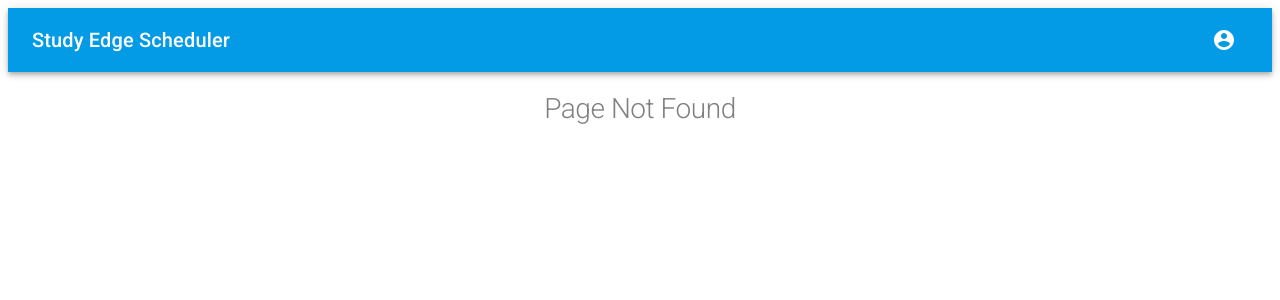
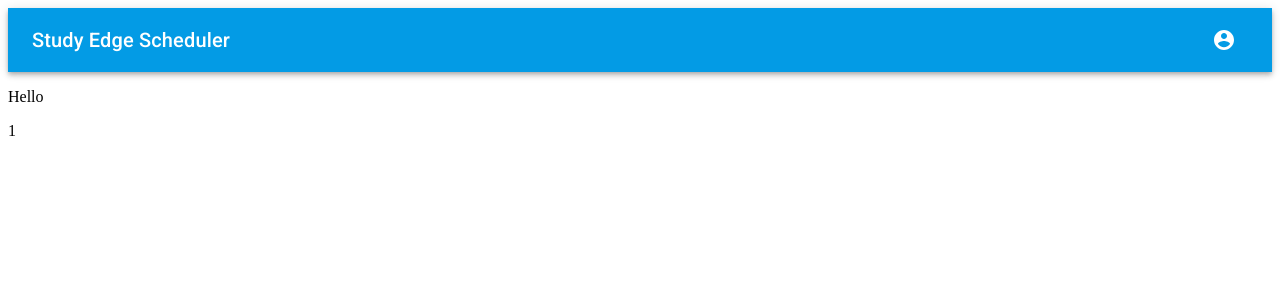
Before and after one commit to Softwareengineering3a/StudyEdge-Scheduler, a React (Create React App) app in the folder client/: page /test/1 in a window 1280 px wide. Before the commit this address had no page. Shown: the top 300 px of the page. Built offline with nearby package versions, Linux system fonts and the light colour scheme.

Commit message:
testing with redirecting student information

```diff
--- a/client/src/App.js
+++ b/client/src/App.js
@@ -6,6 +6,7 @@ import NotFound from "./views/NotFound"
 import Header from "./components/Header/Header"
 import { createMuiTheme } from '@material-ui/core/styles';
 import { ThemeProvider } from '@material-ui/styles';
+import testID from "./views/TestID/testID"
 
 
 const App = () => {
@@ -25,6 +26,7 @@ const App = () => {
         <Route exact path="/">
           <Redirect to="/Home" />
         </Route>
+        <Route exact path="/test/:id" component={testID} />
         <Route component={NotFound}/>
       </Switch>
     </div>
--- /dev/null
+++ b/client/src/views/TestID/testID.js
@@ -0,0 +1,18 @@
+import React, { Component } from 'react';
+
+class testID extends Component {
+    render(){
+        return(
+            <main>
+                <p>Hello</p>
+                <div>
+                    {this.props.match.params.id}
+                </div>
+            </main>
+
+        );
+    }
+
+}
+
+export default testID;
```
